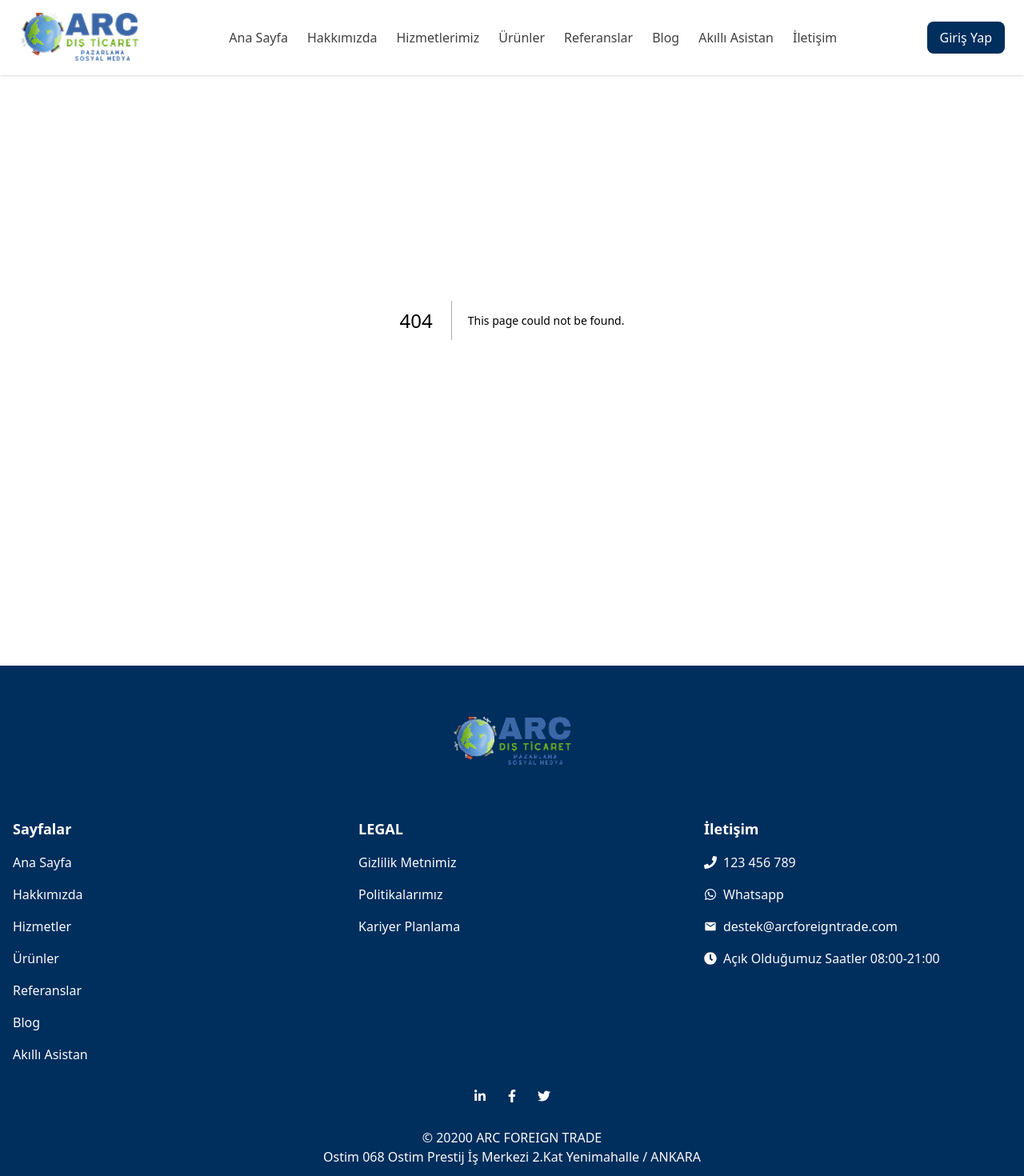
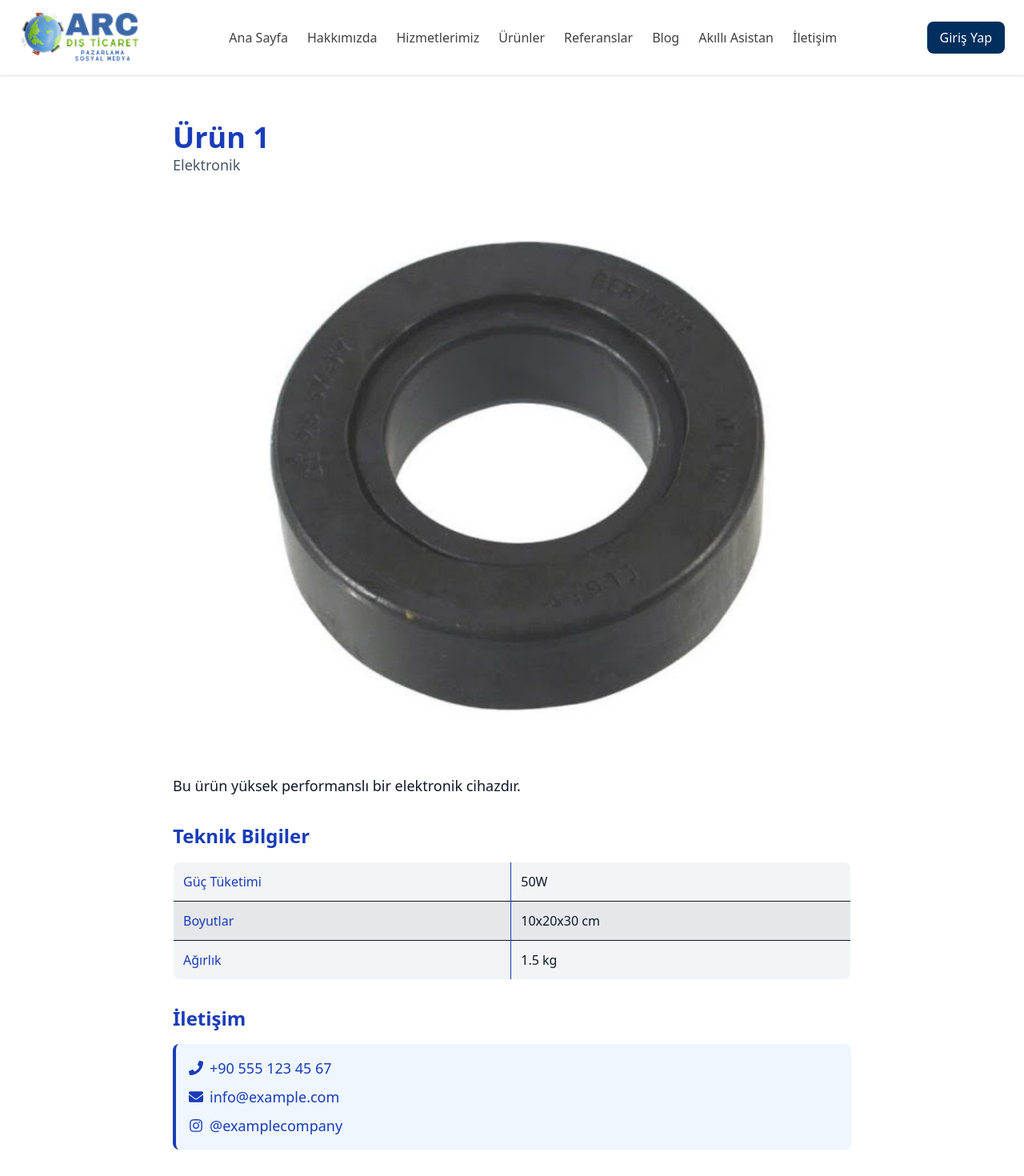
Before and after one commit to poyrazavsever/arc_foreign_trade, a Next.js app: page /products/1 in a window 1280 px wide. Before the commit this address had no page. Shown: the top 1470 px of the page at 80% size. Built offline with nearby package versions, Linux system fonts and the light colour scheme.

Commit message:
feat: created detail product page

```diff
--- /dev/null
+++ b/pages/products/[id].js
@@ -0,0 +1,71 @@
+import { useRouter } from "next/router";
+import Image from "next/image";
+import { FaPhone, FaEnvelope, FaInstagram } from "react-icons/fa";
+
+const products = [
+  {
+    id: "1",
+    name: "Ürün 1",
+    category: "Elektronik",
+    image: "/Images/product.jpg",
+    description: "Bu ürün yüksek performanslı bir elektronik cihazdır.",
+    specs: {
+      "Güç Tüketimi": "50W",
+      "Boyutlar": "10x20x30 cm",
+      "Ağırlık": "1.5 kg",
+    },
+    contact: {
+      phone: "+90 555 123 45 67",
+      email: "info@example.com",
+      social: "@examplecompany",
+    },
+  },
+];
+
+export default function ProductDetail() {
+  const router = useRouter();
+  const { id } = router.query;
+  const product = products.find((p) => p.id === id);
+
+  if (!product) return <p className="text-center text-red-500">Ürün bulunamadı</p>;
+
+  return (
+    <div className="max-w-4xl mx-auto p-6 mt-32 text-gray-900">
+      <h1 className="text-4xl font-bold text-blue-800">{product.name}</h1>
+      <p className="text-lg text-gray-600">{product.category}</p>
+
+      <div className="mt-6 flex items-center justify-center">
+        <div className="rounded-lg overflow-hidden">
+          <Image src={product.image} alt={product.name} width={700} height={450} className="object-cover" />
+        </div>
+      </div>
+
+      <p className="mt-6 text-lg leading-relaxed">{product.description}</p>
+
+      <h2 className="mt-8 text-2xl font-semibold text-blue-800">Teknik Bilgiler</h2>
+      <table className="mt-4 w-full border-collapse border border-gray-300 rounded-lg overflow-hidden">
+        <tbody>
+          {Object.entries(product.specs).map(([key, value]) => (
+            <tr key={key} className="border-b bg-gray-100 even:bg-gray-200">
+              <td className="p-3 font-medium border-r text-blue-800">{key}</td>
+              <td className="p-3">{value}</td>
+            </tr>
+          ))}
+        </tbody>
+      </table>
+
+      <h2 className="mt-8 text-2xl font-semibold text-blue-800">İletişim</h2>
+      <div className="mt-4 p-4 bg-blue-50 border-l-4 border-blue-800 rounded-lg">
+            <a href={`tel:${product.contact.phone}`} className="flex items-center gap-2 text-lg text-blue-800 hover:underline">
+                <FaPhone className="text-blue-800" /> {product.contact.phone}
+            </a>
+            <a href={`mailto:${product.contact.email}`} className="flex items-center gap-2 text-lg mt-2 text-blue-800 hover:underline">
+                <FaEnvelope className="text-blue-800" /> {product.contact.email}
+            </a>
+            <a href={`https://instagram.com/${product.contact.social.replace("@", "")}`} target="_blank" rel="noopener noreferrer" className="flex items-center gap-2 text-lg mt-2 text-blue-800 hover:underline">
+                <FaInstagram className="text-blue-800" /> {product.contact.social}
+            </a>
+      </div>
+    </div>
+  );
+}
```
